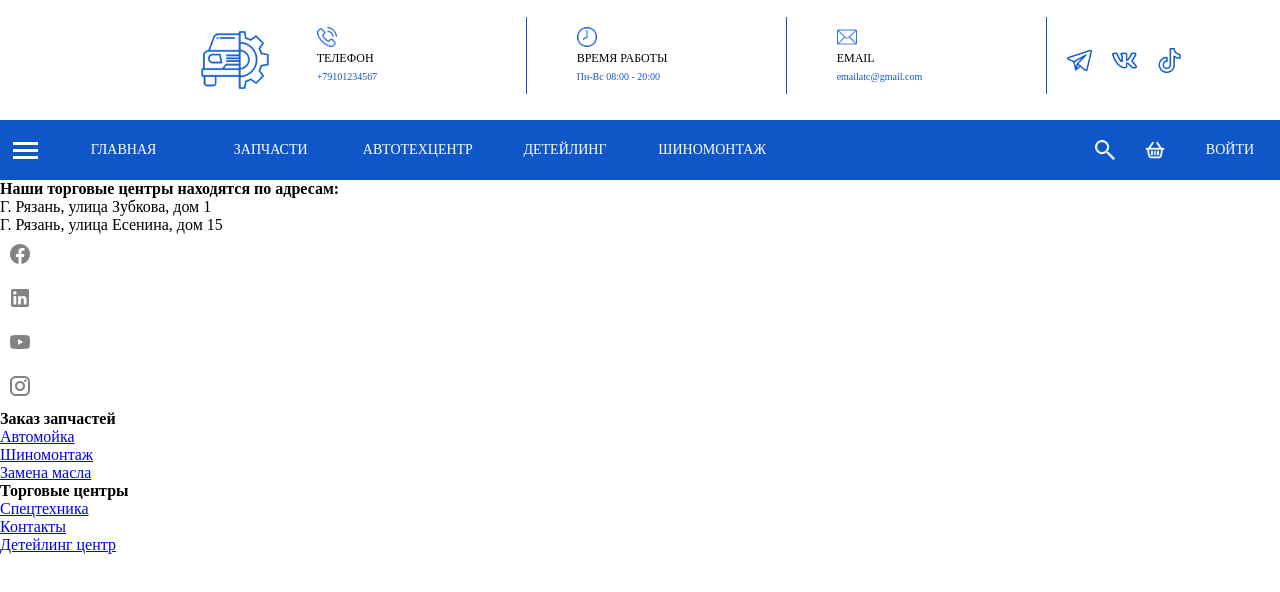
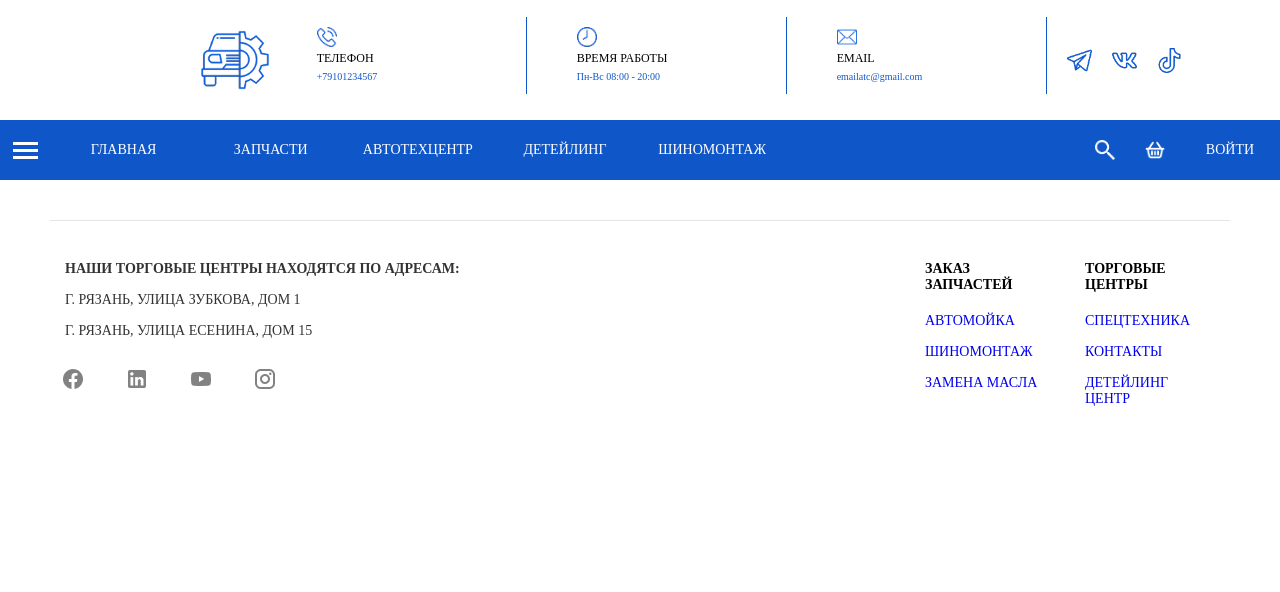
Before and after one commit to xmenbro/AutoRepairCenter, a plain HTML site: page src/html/index.html in a window 1280 px wide. Shown: the top 592 px of the page. Drawn offline with Linux system fonts and the light colour scheme.

Commit message:
feat(style.css): add styles for footer

```diff
--- a/src/css/style.css
+++ b/src/css/style.css
@@ -135,3 +135,81 @@
 .menu-item:last-child a:hover {
     background-color: #0c4094;
 }
+
+/* Подвал */
+.footer {
+    padding: 40px 0 20px;
+}
+
+.footer-container {
+    max-width: 1400px;
+    margin: 0 50px;
+    padding: 40px 15px 0px 15px;
+    border-top: 1px solid rgba(0,0,0,0.1);
+}
+
+.footer-content {
+    display: grid;
+    grid-template-columns: 1fr 3fr 1fr 1fr;
+    gap: 30px;
+    margin-bottom: 30px;
+}
+
+.footer-section {
+    font-size: 14px;
+    text-transform: uppercase;
+}
+
+.footer-section h4 {
+    margin-bottom: 20px;
+}
+
+.footer-section ul {
+    list-style: none;
+}
+
+.footer-section li {
+    margin-bottom: 15px;
+}
+
+.footer-section a {
+    text-decoration: none;
+}
+
+.footer-section a:visited {
+    color:black;
+}
+
+.footer-section a:hover {
+    color: #0c4094;
+}
+
+.footer-section.first {
+    width: 410px;
+}
+
+.footer-section.first h4,
+.footer-section.first p {
+    text-transform: uppercase;
+    margin-bottom: 15px;
+    color: #333;
+}
+
+.flex-container {
+    margin-top: 20px;
+}
+
+.footer-section.first ul {
+    position: relative;
+    left: -12px;
+    display: flex;
+    gap: 24px;
+    align-items: center;
+    padding: 0;
+}
+
+.footer-section.first li {
+    height: 40px;
+    width: 40px;
+    margin-bottom: 0;
+}
```
